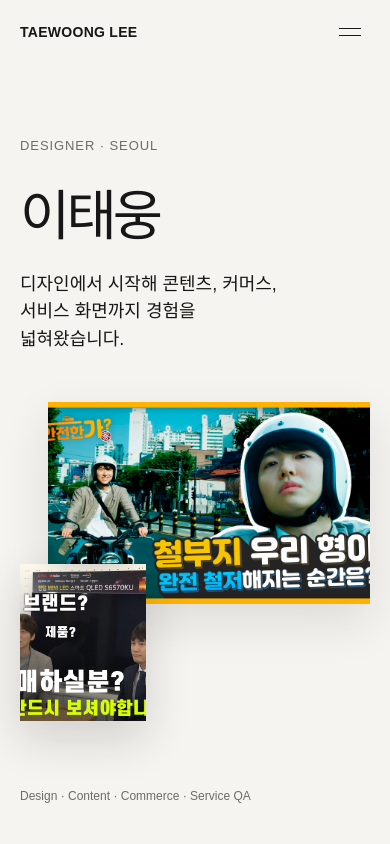
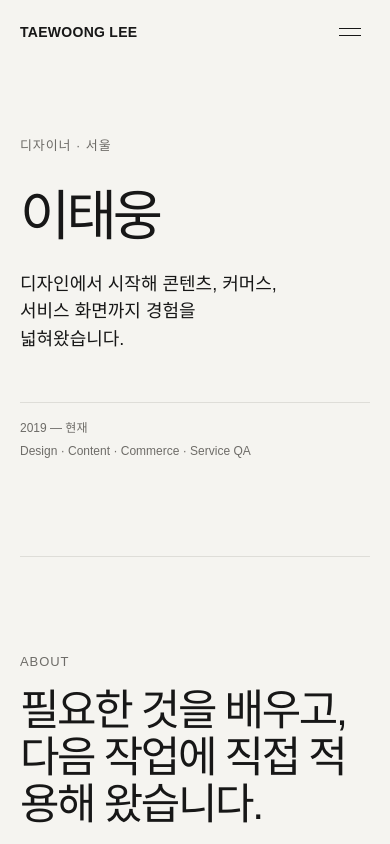
Before and after one commit to livee0322/taewoong-portfolio, a Next.js app: page / in a window 390 px wide. Shown: the top 844 px of the page. Built offline with nearby package versions, Linux system fonts and the light colour scheme.

Commit message:
update intro layout and preserve work image ratios

```diff
--- a/src/app/globals.css
+++ b/src/app/globals.css
@@ -91,14 +91,12 @@ ul, ol { margin: 0; padding: 0; }
 .desktop-nav a:hover { color: var(--color-text); }
 .menu-toggle, .mobile-nav { display: none; }
 
-.home-hero { display: grid; grid-template-columns: minmax(0, 7fr) minmax(22rem, 5fr); align-items: end; min-height: calc(100svh - 76px); gap: clamp(2rem, 6vw, 7rem); padding-top: clamp(5.5rem, 11vw, 9.5rem); padding-bottom: clamp(4rem, 8vw, 7rem); }
+.home-hero { display: block; min-height: calc(100svh - 76px); padding-top: clamp(5.5rem, 11vw, 9.5rem); padding-bottom: clamp(4rem, 8vw, 7rem); }
+.hero-copy { min-height: calc(100svh - 76px - clamp(5.5rem, 11vw, 9.5rem) - clamp(4rem, 8vw, 7rem)); display: flex; max-width: 58rem; flex-direction: column; justify-content: end; }
 .hero-eyebrow { margin-bottom: var(--space-8); }
 .home-hero h1 { max-width: 10ch; font-size: clamp(4rem, 8.1vw, 7.75rem); letter-spacing: -0.075em; }
 .hero-statement { max-width: 26ch; margin-top: var(--space-8); font-size: clamp(1.15rem, 1.75vw, 1.55rem); line-height: 1.55; word-break: keep-all; }
-.hero-composition { position: relative; align-self: center; padding-bottom: clamp(2rem, 4vw, 4rem); }
-.hero-media-main { width: min(100%, 39rem); margin-left: auto; box-shadow: 0 18px 45px color-mix(in srgb, var(--color-text) 11%, transparent); }
-.hero-media-detail { position: absolute; right: 0; bottom: clamp(3.2rem, 5vw, 5rem); width: clamp(8rem, 16vw, 13rem); box-shadow: 0 18px 45px color-mix(in srgb, var(--color-text) 16%, transparent); }
-.hero-domains { position: absolute; bottom: 0.55rem; left: 0; max-width: 24ch; color: var(--color-muted); font-size: 0.8125rem; line-height: 1.5; }
+.hero-intro-note { display: flex; justify-content: space-between; gap: var(--space-6); max-width: 52rem; margin-top: clamp(5rem, 12vh, 9rem); padding-top: var(--space-4); border-top: 1px solid var(--color-border); color: var(--color-muted); font-size: 0.8125rem; line-height: 1.5; }
 
 .identity { border-top: 1px solid var(--color-border); }
 .identity-layout { display: grid; grid-template-columns: repeat(12, minmax(0, 1fr)); gap: 24px; margin-top: var(--space-16); }
@@ -132,9 +130,9 @@ ul, ol { margin: 0; padding: 0; }
 .media-placeholder::before, .media-placeholder::after { position: absolute; z-index: -1; content: ""; border: 1px solid color-mix(in srgb, currentColor 15%, transparent); border-radius: 100%; }
 .media-placeholder::before { width: 52%; aspect-ratio: 1; top: -18%; right: -7%; }
 .media-placeholder::after { width: 34%; aspect-ratio: 1; bottom: -15%; left: 24%; }
-.media-real-image { z-index: 0; object-fit: cover; }
+.media-real-image { z-index: 0; object-fit: contain; }
 .media-placeholder-grid { position: absolute; z-index: -1; inset: 0; opacity: 0.3; background-image: linear-gradient(color-mix(in srgb, currentColor 11%, transparent) 1px, transparent 1px), linear-gradient(90deg, color-mix(in srgb, currentColor 11%, transparent) 1px, transparent 1px); background-size: 25% 25%; }
-.media-wide { aspect-ratio: 16 / 10; }
+.media-wide { aspect-ratio: 16 / 9; }
 .media-portrait { aspect-ratio: 4 / 5; }
 .media-square { aspect-ratio: 1; }
 .media-detail { aspect-ratio: 3 / 7; }
@@ -160,11 +158,11 @@ ul, ol { margin: 0; padding: 0; }
 .work-card { min-width: 0; }
 .work-card:nth-child(1) { grid-column: span 7; }
 .work-card:nth-child(2) { grid-column: span 5; }
-.work-card:nth-child(3) { grid-column: 2 / span 4; }
-.work-card:nth-child(4) { grid-column: 7 / span 3; }
-.work-card:nth-child(5) { grid-column: 10 / span 3; }
+.work-card:nth-child(3) { grid-column: 1 / span 4; }
+.work-card:nth-child(4) { grid-column: 5 / span 4; }
+.work-card:nth-child(5) { grid-column: 9 / span 4; }
 .work-card:nth-child(6) { grid-column: 1 / span 7; }
-.work-card:nth-child(7) { grid-column: 10 / span 2; }
+.work-card:nth-child(7) { grid-column: 8 / span 5; }
 .work-card:hover .media-real-image, .work-card:focus-within .media-real-image { transform: scale(1.025); }
 .work-card-copy { padding-top: var(--space-4); }
 .work-card-copy h3, .work-card-copy h2 { margin-top: 0.35rem; font-size: 1.25rem; }
@@ -246,7 +244,7 @@ ul, ol { margin: 0; padding: 0; }
 .works-page-hero .section-heading { min-height: 25rem; }
 .works-masonry-full { margin-top: var(--space-8); }
 .works-masonry-full .work-card:nth-child(6) { grid-column: 1 / span 7; }
-.works-masonry-full .work-card:nth-child(7) { grid-column: 10 / span 2; }
+.works-masonry-full .work-card:nth-child(7) { grid-column: 8 / span 5; }
 
 .not-found { min-height: 70svh; padding-top: clamp(6rem, 14vw, 13rem); }
 .not-found h1 { margin-top: var(--space-4); font-size: clamp(3rem, 6vw, 5.5rem); }
@@ -267,9 +265,10 @@ ul, ol { margin: 0; padding: 0; }
   .project-card:nth-child(odd) .project-card-media, .project-card:nth-child(even) .project-card-media { grid-column: 1 / span 5; order: initial; }
   .project-card:nth-child(odd) .project-card-meta, .project-card:nth-child(even) .project-card-meta { grid-column: 6 / -1; }
   .works-masonry { grid-template-columns: repeat(8, minmax(0, 1fr)); }
-  .work-card:nth-child(1), .work-card:nth-child(3), .work-card:nth-child(6) { grid-column: span 5; }
-  .work-card:nth-child(2), .work-card:nth-child(4), .work-card:nth-child(5) { grid-column: span 3; }
-  .work-card:nth-child(7) { grid-column: 4 / span 2; }
+  .work-card:nth-child(1), .work-card:nth-child(2) { grid-column: span 4; }
+  .work-card:nth-child(3), .work-card:nth-child(4), .work-card:nth-child(5) { grid-column: span 4; }
+  .work-card:nth-child(6) { grid-column: span 5; }
+  .work-card:nth-child(7) { grid-column: 4 / span 5; }
   .sellerchart-note { grid-template-columns: repeat(8, minmax(0, 1fr)); }
   .sellerchart-note > .eyebrow { grid-column: 1 / span 2; }
   .sellerchart-note > div { grid-column: 3 / span 5; }
@@ -304,13 +303,12 @@ ul, ol { margin: 0; padding: 0; }
   .mobile-nav.is-open { display: grid; }
   .mobile-nav a { padding-block: 0.75rem; border-top: 1px solid var(--color-border); font-size: 1.125rem; }
   .mobile-nav a:last-child { border-bottom: 1px solid var(--color-border); }
-  .home-hero { display: block; min-height: 0; padding-top: 4.5rem; padding-bottom: 6rem; }
+  .home-hero { min-height: 0; padding-top: 4.5rem; padding-bottom: 6rem; }
+  .hero-copy { min-height: 0; }
   .home-hero h1 { max-width: 100%; font-size: clamp(3.25rem, 14vw, 4.75rem); letter-spacing: -0.07em; }
   .hero-statement { margin-top: var(--space-6); font-size: 1.125rem; }
-  .hero-composition { margin-top: var(--space-12); padding-bottom: 2.75rem; }
-  .hero-media-main { width: calc(100% - 1.75rem); }
-  .hero-media-detail { bottom: 2.5rem; width: 36%; }
-  .hero-domains { bottom: 0; left: 0; max-width: none; font-size: 0.75rem; }
+  .hero-intro-note { display: block; margin-top: var(--space-12); font-size: 0.75rem; }
+  .hero-intro-note p + p { margin-top: 0.3rem; }
   .section-heading { display: block; }
   .section-heading > .eyebrow { padding-top: 0; }
   .section-heading > h1, .section-heading > h2 { margin-top: var(--space-4); font-size: clamp(2.5rem, 11vw, 3.25rem); }
--- a/src/app/works/page.tsx
+++ b/src/app/works/page.tsx
@@ -7,7 +7,7 @@ export default function WorksPage() {
     <main className="works-page page-shell">
       <section className="works-page-hero">
         <SectionHeading
-          eyebrow="Selected visual works"
+          eyebrow="작업 모음"
           title="작업 모음"
           description="유튜브 썸네일과 타이틀, 이벤트 그래픽, 쇼핑라이브, 상세페이지. 이전 포트폴리오의 분류 기준에 맞춰 실제 제작 이미지를 다시 선별했습니다."
           as="h1"
@@ -24,6 +24,7 @@ export default function WorksPage() {
                 ratio: work.ratio,
                 caption: work.category,
               }}
+              priority={work.id === "traffic-safety-title"}
             />
             <div className="work-card-copy">
               <p className="eyebrow">{work.category}</p>
--- a/src/components/home/HomeSections.tsx
+++ b/src/components/home/HomeSections.tsx
@@ -25,33 +25,13 @@ export function HomeSections() {
     <main>
       <section className="home-hero page-shell" aria-labelledby="hero-title">
         <div className="hero-copy">
-          <p className="eyebrow hero-eyebrow">Designer · Seoul</p>
+          <p className="eyebrow hero-eyebrow">디자이너 · 서울</p>
           <h1 id="hero-title">이태웅</h1>
           <p className="hero-statement">디자인에서 시작해 콘텐츠, 커머스, 서비스 화면까지 경험을 넓혀왔습니다.</p>
-        </div>
-        <div className="hero-composition">
-          <MediaPlaceholder
-            className="hero-media hero-media-main"
-            priority
-            media={{
-              src: "/images/selected-works/traffic-safety-motorcycle-thumbnail.jpg",
-              alt: "오토바이 옆 인물과 안전 관련 문구가 들어간 교통안전 콘텐츠 썸네일",
-              ratio: "wide",
-              tone: "sage",
-              caption: "유튜브 썸네일",
-            }}
-          />
-          <MediaPlaceholder
-            className="hero-media hero-media-detail"
-            media={{
-              src: "/images/selected-works/tv-purchase-knowhow-thumbnail.jpg",
-              alt: "TV 전시장과 진행자 두 명, TV 구매 관련 문구가 들어간 유튜브 썸네일",
-              ratio: "portrait",
-              tone: "stone",
-              caption: "커머스 콘텐츠",
-            }}
-          />
-          <p className="hero-domains">Design · Content · Commerce · Service QA</p>
+          <div className="hero-intro-note">
+            <p>2019 — 현재</p>
+            <p>Design · Content · Commerce · Service QA</p>
+          </div>
         </div>
       </section>
 
@@ -85,7 +65,7 @@ export function HomeSections() {
 
       <section id="projects" className="selected-projects section page-shell">
         <SectionHeading
-          eyebrow="Selected projects"
+          eyebrow="대표 프로젝트"
           title="대표 작업"
           description="LIVBEE에서는 서비스의 흐름과 화면을, 쇼핑라이브 작업에서는 상품을 보여주고 판매를 준비하는 과정을 다룹니다."
         />
@@ -97,11 +77,11 @@ export function HomeSections() {
       <section id="works" className="selected-works section page-shell">
         <div className="works-heading-row">
           <SectionHeading
-            eyebrow="Selected visual works"
+            eyebrow="작업 모음"
             title="분류별 작업"
             description="유튜브 썸네일과 타이틀, 이벤트 그래픽, 쇼핑라이브, 상세페이지 작업을 실제 제작 이미지로 선별했습니다."
           />
-          <TextLink href="/works">All visual works</TextLink>
+          <TextLink href="/works">작업 전체 보기</TextLink>
         </div>
         <div className="works-masonry">
           {visualWorks.map((work) => (
@@ -127,7 +107,7 @@ export function HomeSections() {
 
       <section id="experience" className="career section page-shell">
         <SectionHeading
-          eyebrow="Career / Experience"
+          eyebrow="경력"
           title="디자인으로 시작해, 제품과 서비스의 흐름까지."
           description="제품 촬영과 상세페이지에서 시작해 콘텐츠·쇼핑라이브·서비스 출시와 QA까지 경험했습니다. 필요한 일이 생길 때마다 직접 익히고 다음 업무에 활용하며 범위를 넓혀왔습니다."
         />
@@ -160,7 +140,7 @@ export function HomeSections() {
 
       <section className="workflow section page-shell">
         <SectionHeading
-          eyebrow="Workflow"
+          eyebrow="작업 방식"
           title="결과물이 실제로 작동하는지까지 확인합니다."
           description="디자인을 만들고, 촬영·영상·상품·서비스 화면으로 이어진 결과를 확인합니다. 필요한 도구는 일의 목적에 맞춰 익히고 적용합니다."
         />
```
